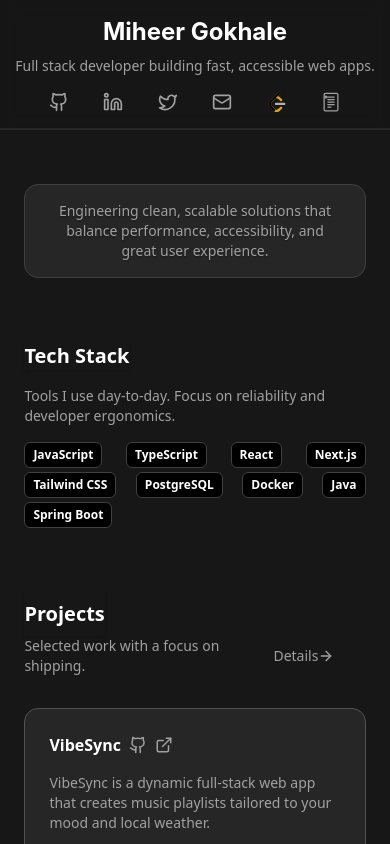
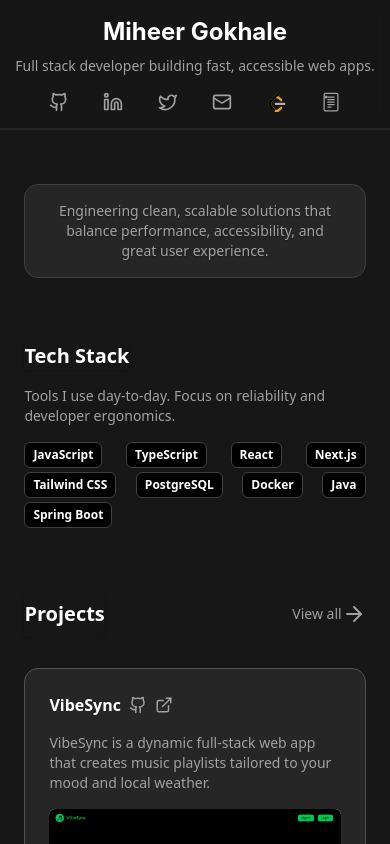
Before and after one commit to MiheerGokhale/Portfolio, a Next.js app: page / in a window 390 px wide. Shown: the top 844 px of the page. Built offline with nearby package versions, Linux system fonts and the light colour scheme.

Commit message:
solve project section text break in mobile devices

```diff
--- a/components/projects.tsx
+++ b/components/projects.tsx
@@ -6,14 +6,13 @@ import { cn } from "@/lib/utils";
 import Link from "next/link";
 import Image from "next/image";
 import { Stack, Stacks } from "@/components/tech-stack";
-import { CustomLink } from "./link";
 import { projects } from "@/lib/data/projects";
 import { useState } from "react";
 import { CardLink, DetailsHeading, DetialsCardContent, DetialsCardDescription, DetialsCardImage, DetialsCardLayout } from "./details";
 import { easeInOut, motion } from "motion/react";
 import { useOutSideClick } from "@/lib/hooks";
 
-export const Projects = ({className, href}: {className?: string, href: string}) => {
+export const Projects = ({className}: {className?: string, href: string}) => {
     const [current, setCurrent] = useState<ProjectProps | null>(null);
     const ref = useOutSideClick<HTMLDivElement>(() => setCurrent(null));
 
@@ -114,13 +113,12 @@ export const Projects = ({className, href}: {className?: string, href: string})
                     </DetialsCardLayout>
                 )}
 
-            <div className="w-7/8 md:w-1/2 flex flex-col items-start">
-                <h2 className="text-xl font-bold py-2 shadow-sm">Projects</h2>
-                <div className="text-neutral-400 flex justify-between w-full text-sm">
-                    <p className="">Selected work with a focus on shipping.</p>
-                    <CustomLink name="Details" href={href} className="
-                    hover:text-white w-24 md:w-fit"><ArrowRight className="h-4 w-4" /></CustomLink>
-                </div>
+            <div className="text-neutral-400 flex justify-between w-7/8 md:w-1/2">
+                    <p className="text-xl font-bold py-2 shadow-sm text-white">Projects</p>
+                    <Link href={"/projects"}
+                        className="flex items-center hover:text-white text-sm"
+                        >View all <ArrowRight />
+                    </Link>
             </div>
              <div className={cn("pt-8 w-7/8 grid grid-cols-1 gap-y-4",
                 "md:w-1/2 md:grid-cols-2 md:gap-x-4"
```
